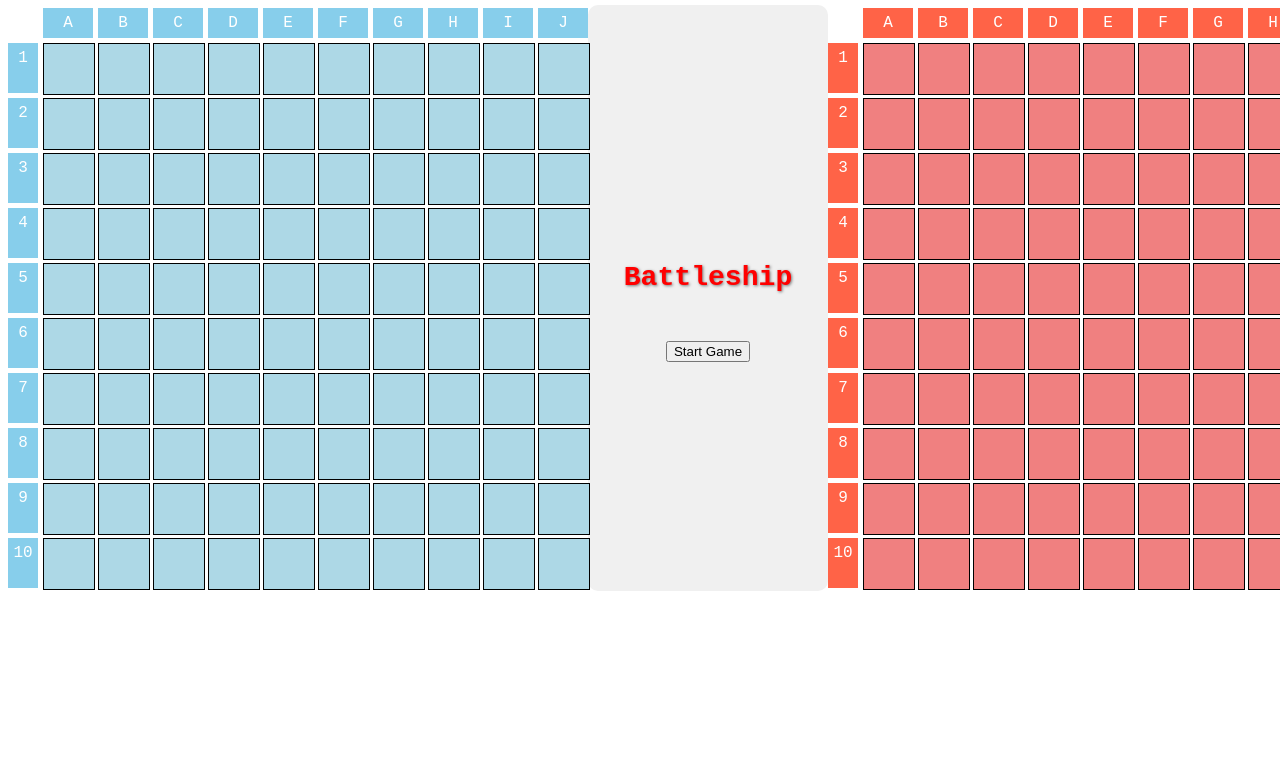
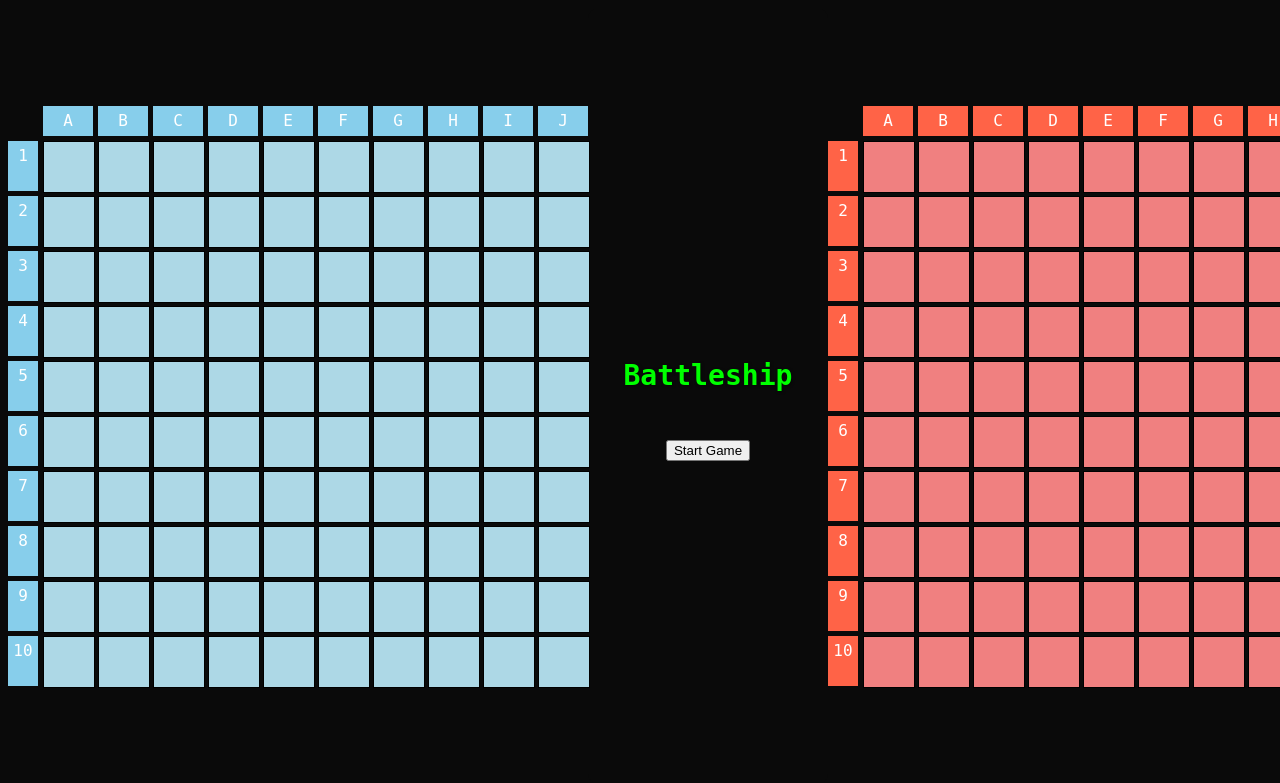
Before and after one commit to Christoper-Harvey/EECS-581-project-1, a Flask app: page / in a window 1280 px wide; the page is wider, and only the part inside the window is pictured. Shown: the top 783 px of that part. Run offline with Flask 3, Linux system fonts and the light colour scheme.

Commit message:
final commit

```diff
--- a/app.py
+++ b/app.py
@@ -1,31 +1,21 @@
-'''
- * NAME: Battleship - EECS581 Project 1 - app.py
- * DESCRIPTION: This program loads in and hosts our web app. It also manages requests from the webapp as a server would.
- * INPUT: index.html
- * OUTPUT: port to game file hosted by flask
- * SOURCES:
- * AUTHORS: Chris Harvey
- * DATE: 9/11/24
-'''
-
 from flask import Flask, render_template, jsonify, request
 
 app = Flask(__name__)
 
-# Game data (depreciated)
+# Game data
 game_state = {
     "board_size": 10,
-    "ships": [(1, 1), (2, 2), (3, 3)],
+    "ships": [(1, 1), (2, 2), (3, 3)],  # Example ships coordinates (row, col)
     "hits": [],
     "misses": []
 }
 
 @app.route('/')
 def index():
-    return render_template('index.html') # loads webapp and hosts it at http://127.0.0.1:5000/
+    return render_template('index.html')
 
-@app.route('/api/check', methods=['POST']) # takes requests from the server to load any data. (depreciated)
-def check_shot(): #(depreciated)
+@app.route('/api/check', methods=['POST'])
+def check_shot():
     data = request.json
     row = data['row']
     col = data['col']
@@ -37,8 +27,8 @@ def check_shot(): #(depreciated)
         game_state['misses'].append((row, col))
         return jsonify({"status": "miss", "row": row, "col": col})
 
-if __name__ == "__main__": # runs the python code
+if __name__ == "__main__":
     app.run(debug=True)
 
-# if __name__ == "__main__": (depreciated)
+# if __name__ == "__main__":
 #     app.run(host='0.0.0.0', port=5000, debug=True)
--- a/documentation/timeworked.txt
+++ b/documentation/timeworked.txt
@@ -11,7 +11,7 @@ Kenny Worked 1 hour 9/14/24
 Ian worked 3 hours 9/14/24
 Chris worked 5 hours 9/14/24
 Henry worked 2 hours 9/14/24
-Ryan worked 2 hours 9/15
+Ryan worked 3 hours 9/15/24
 Chris worked 2 hours 9/15/24
 Kenny Worked 1 hour 9/15/24
 Henry worked 2 hours 9/15/24
--- a/static/css/styles.css
+++ b/static/css/styles.css
@@ -12,10 +12,11 @@
 
 /* center the body */
 body {
-    font-family: 'Courier New', Courier, monospace;
+    font-family: 'Andale Mono', AndaleMono, monospace;
     text-align: center;
+    background-color:rgb(10, 10, 10);
+    color:lime;
 }
-
 #pass-screen {
     display: none; /* Hidden initially */
     position: fixed;
@@ -23,55 +24,34 @@ body {
     left: 0;
     width: 100vw; /* Full viewport width */
     height: 100vh; /* Full viewport height */
-    background-color: rgb(0, 0, 0); /* Semi-transparent background */
-    color: white;
-    z-index: 10000; /* High z-index to ensure it's on top of everything */
+    background-color: black;
+    color: lime;
+    z-index: 10000;
     display: flex;
     flex-direction: column;
     justify-content: center;
     align-items: center;
     text-align: center;
 }
-
-#pass-screen h2 {
-    font-size: 36px;
-    margin-bottom: 20px;
-}
-
-#pass-screen button {
-    padding: 10px 20px;
-    font-size: 18px;
-    background-color: #ff6347; /* Button color */
-    color: white;
-    border: none;
-    border-radius: 10px;
-    cursor: pointer;
-}
-
-#pass-screen button:hover {
-    background-color: #e55342; /* Slightly darker hover effect */
-}
-
-
 /* Game grid layout */
 .game-grid {
     display: grid;
-    grid-template-columns: 1fr 0.15fr 1fr;  /* Self board, stats, opponent board */
-    grid-template-rows: 1fr; /* One row */
+    grid-template-columns: 1fr 0.15fr 1fr;
+    grid-template-rows: 1fr;
     grid-gap: 0px;
     justify-items: center;
     align-items: center;
 }
 /* Middle section */
 .middle-section {
-    grid-column: 2; /* Middle column */
+    grid-column: 2;
     display: flex;
     flex-direction: column;
     align-items: center;
     justify-content: center;
-    height: 94%;
+    height: 92vh;
     width: 200px;
-    background-color: #f0f0f0;
+    background-color: rgb(10, 10, 10);
     padding: 20px;
     border-radius: 10px;
 }
@@ -81,18 +61,16 @@ body {
     font-size: 24px;
     font-weight: bold;
     text-wrap: nowrap;
-    color: red;
+    color: lime;
     text-shadow: 1px 1px 3px rgba(0, 0, 0, 0.5);
     margin-bottom: 20px;
     z-index: 20;
 }
-#scoreboard {
-    margin: 20px 0;
-}
-
+/* Text Alert Popup */
 #text-alert {
+    margin-top:20px;
     grid-column: 2;
-    color: red;
+    color: lime;
     font-size: 17px;
     font-weight: bold;
 }
@@ -146,9 +124,6 @@ body {
     background-color: #ff6347; /* Lighter red for labels */
     color: white;
 }
-#p1opponent .cell:hover {
-    background-color: rgba(240, 128, 128, 0.5) !important; /* A subtle hover effect */
-}
 /* Style for Player 2's opponent board (blue theme) */
 #p2opponent .cell {
     background-color: lightblue;
@@ -156,9 +131,6 @@ body {
 #p2opponent .row-label, #p2opponent .col-label {
     background-color: #87ceeb; /* Lighter blue for labels */
     color: white;
-}
-#p2opponent .cell:hover {
-    background-color: rgba(173, 216, 230, 0.5) !important; /* A subtle hover effect */
 }
 /* Red/blue dot for hits and misses */
 .hit-self::before {
--- a/static/js/fireworks.js
+++ b/static/js/fireworks.js
@@ -1,18 +1,16 @@
 /**
- * NAME: Battleship - EECS581 Project 1 - fireworks.js
- * DESCRIPTION: This program imports and controls the sound effects for the end of the battleship game and the fireworks animation
- * INPUT: files needed for audio
- * OUTPUT: audio into game and fireworks canvas animation
- * SOURCES: https://youtu.be/8y1GboKuMGk?si=V2XcAOTepuJ6X-G7
+ * NAME: Battleship - EECS581 Project 1 - fireworks
+ * DESCRIPTION: This program controls makes fireworks for the victor of battleship at the end of the game
+ * INPUT: None
+ * OUTPUT: displays fireworks on the screen
+ * SOURCES:
  * AUTHORS: Chris Harvey
- * DATE: 9/13/24
+ * DATE: 9/11/24
  */
-
-// Load canvas to draw fireworks on with a 2d context
 const canvas = document.getElementById("fireworksCanvas");
 const ctx = canvas.getContext("2d");
 
-canvas.width = window.innerWidth; // allocate the size of the window being displayed so the fireworks don't go out of bound
+canvas.width = window.innerWidth;
 canvas.height = window.innerHeight;
 window.addEventListener("resize", () => [canvas.width, canvas.height] = [window.innerWidth, window.innerHeight], false);
 
@@ -20,26 +18,26 @@ window.addEventListener("resize", () => [canvas.width, canvas.height] = [window.
 const fireworks1 = new Audio('/static/sfx/fireworks1.wav');
 const fireworks2 = new Audio('/static/sfx/fireworks2.wav');
 
-// this class draws the fireworks randomly per instance.
+// fireworks1.loop = true;
+// fireworks2.loop = true;
+
 class Firework {
     constructor() {
-        this.x = Math.random() * canvas.width; // math modules to manage the location of the fireworks for where they start and where they will explode.
+        this.x = Math.random() * canvas.width;
         this.y = canvas.height;
         this.sx = Math.random() * 3 - 1.5;
         this.sy = Math.random() * -3 - 3;
         this.size = Math.random() * 2 + 1;
-        const colorVal = Math.round(0xffffff * Math.random()); //randomly pick the color
+        const colorVal = Math.round(0xffffff * Math.random());
         [this.r, this.g, this.b] = [colorVal >> 16, (colorVal >> 8) & 255, colorVal & 255];
-        this.shouldExplode = false; // this will explode only when it reaches the correct location.
+        this.shouldExplode = false;
     }
     update() {
-        // which is what this is checking.
         this.shouldExplode = this.sy >= -2 || this.y <= 100 || this.x <= 0 || this.x >= canvas.width;
         this.sy += 0.01;
         [this.x, this.y] = [this.x + this.sx, this.y + this.sy];
     }
     draw() {
-        // this creates the trails of each firework
         ctx.fillStyle = `rgb(${this.r},${this.g},${this.b})`;
         ctx.beginPath();
         ctx.arc(this.x, this.y, this.size, 0, Math.PI * 2);
@@ -47,18 +45,17 @@ class Firework {
     }
 }
 
-// class to handle explosions per firework. ton of math here.
 class Particle {
     constructor(x, y, r, g, b) {
-        [this.x, this.y, this.sx, this.sy, this.r, this.g, this.b] = [x, y, Math.random() * 3 - 1.5, Math.random() * 3 - 1.5, r, g, b]; // randomly create the size and shape of explosion.
+        [this.x, this.y, this.sx, this.sy, this.r, this.g, this.b] = [x, y, Math.random() * 3 - 1.5, Math.random() * 3 - 1.5, r, g, b];
         this.size = Math.random() * 2 + 1;
-        this.life = 100; // timer until boom ends.
+        this.life = 100;
     }
     update() {
         [this.x, this.y, this.life] = [this.x + this.sx, this.y + this.sy, this.life - 1];
     }
     draw() {
-        ctx.fillStyle = `rgba(${this.r}, ${this.g}, ${this.b}, ${this.life / 100})`; // draw each arc of the spandrels of the explosions until life runs out. this fades the firework over time.
+        ctx.fillStyle = `rgba(${this.r}, ${this.g}, ${this.b}, ${this.life / 100})`;
         ctx.beginPath();
         ctx.arc(this.x, this.y, this.size, 0, Math.PI * 2);
         ctx.fill();
@@ -70,11 +67,10 @@ const particles = [];
 
 // Randomly play fireworks sounds
 function playFireworksSounds() {
-    const randomTime = Math.random() * 300 + 50;  // Random interval between .05 and .3 seconds
+    const randomTime = Math.random() * 300 + 50;  // Random interval between 2 and 5 seconds
 
     setTimeout(() => {
         if (Math.random() > 0.5) {
-            // randomly play 1 or 2 for some cha cha goodness.
             fireworks1.play();
         } else {
             fireworks2.play();
@@ -86,7 +82,7 @@ function playFireworksSounds() {
 function animate() {
     ctx.fillStyle = "rgba(0, 0, 0, 0.2)";
     ctx.fillRect(0, 0, canvas.width, canvas.height);
-    Math.random() < 0.25 && fireworks.push(new Firework());  //Controlling the number of fireworks. you can go pretty crazy with this number!!!
+    Math.random() < 0.25 && fireworks.push(new Firework());  //Controlling the number of fireworks
     fireworks.forEach((firework, i) => {
         firework.update();
         firework.draw();
@@ -95,7 +91,6 @@ function animate() {
             fireworks.splice(i, 1);
         }
     });
-    // actually draw the explosions and create particle effects and their trials.
     particles.forEach((particle, i) => {
         particle.update();
         particle.draw();
@@ -104,9 +99,11 @@ function animate() {
     requestAnimationFrame(animate);
 }
 
+// animate();
+
 // Expose the animate function so it can be called externally (from game.js)
 window.startFireworks = function() {
     document.getElementById("fireworksCanvas").style.display = "block";  // Show the canvas
-    animate(); // activate the fireworks
-    playFireworksSounds(); // activate the fireworks sounds
+    animate();
+    playFireworksSounds();
 };
--- a/static/js/game.js
+++ b/static/js/game.js
@@ -1,25 +1,31 @@
-//Name: Chris Harvey, Kenny Meade
-//Date: 9/9/2024
-//Purpose: Handles the game events and methods that the players can take
+/*
+ * NAME: Battleship - EECS581 Project 1 - game.js
+ * DESCRIPTION: This program runs the entire game.
+ * INPUT: None
+ * OUTPUT: None (kinda, it makes everything else work)
+ * SOURCES: None
+ * AUTHORS: Chris Harvey, Ian Collins, Ryan Strong, Kenny Meade, Henry Chaffin
+ * DATE: 9/10/24
+ */
 
 // Inializes the game states, defines site methods, and other game flow methods like turns
 document.addEventListener("DOMContentLoaded", function () {
     //Inital game states
-    const colLabels = ['A', 'B', 'C', 'D', 'E', 'F', 'G', 'H', 'I', 'J'];
+    const colLabels = ['A', 'B', 'C', 'D', 'E', 'F', 'G', 'H', 'I', 'J']; // board rows and columns to call when placing ships.
     const rowLabels = ['1', '2', '3', '4', '5', '6', '7', '8', '9', '10'];
 
     var hasFired = false;   //tracker to allow payer to fire only once per turn
 
-    let isAttackPhase = false;
-    let p2PlaceShips = false;
+    let isAttackPhase = false; //tracker to check if ships are placed.
+    let p2PlaceShips = false; //tracker to check if player 1 has finished placing their ships.
 
-    let p1hits = 0;
+    let p1hits = 0; // init score board values and player's turn value
     let p1miss = 0;
     let p2hits = 0;
     let p2miss = 0;
     let turn = 1;
 
-    let numShips = 0;
+    let numShips = 0; // init number of ships and ships array.
     let shipsToPlace = [];
     let currentShipIndex = 0;
 
--- a/templates/index.html
+++ b/templates/index.html
@@ -70,6 +70,7 @@
             </div>
 	    <!-- End turn button -->
             <button id="end-turn" style="display: none;">End Turn</button>
+            <span id="text-alert" style="display: none;">alert text</span>
 	    <!-- Winner screen for each player -->
             <div id="p1-winner-screen" style="display: none;">
                 <button id="play-again-button-1">Play Again</button>
```
Also changed, not shown: README.md.
